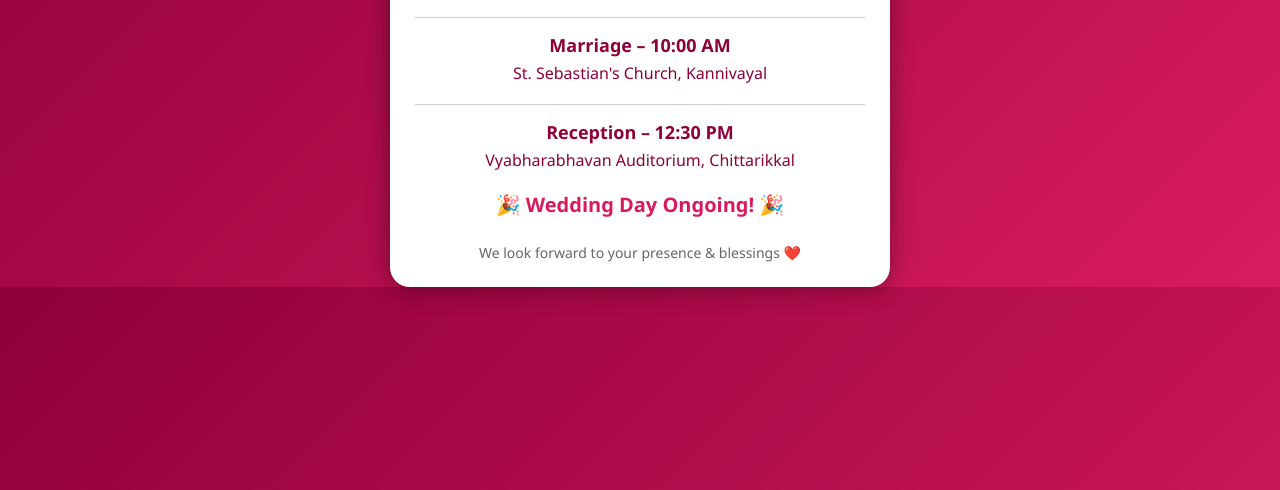
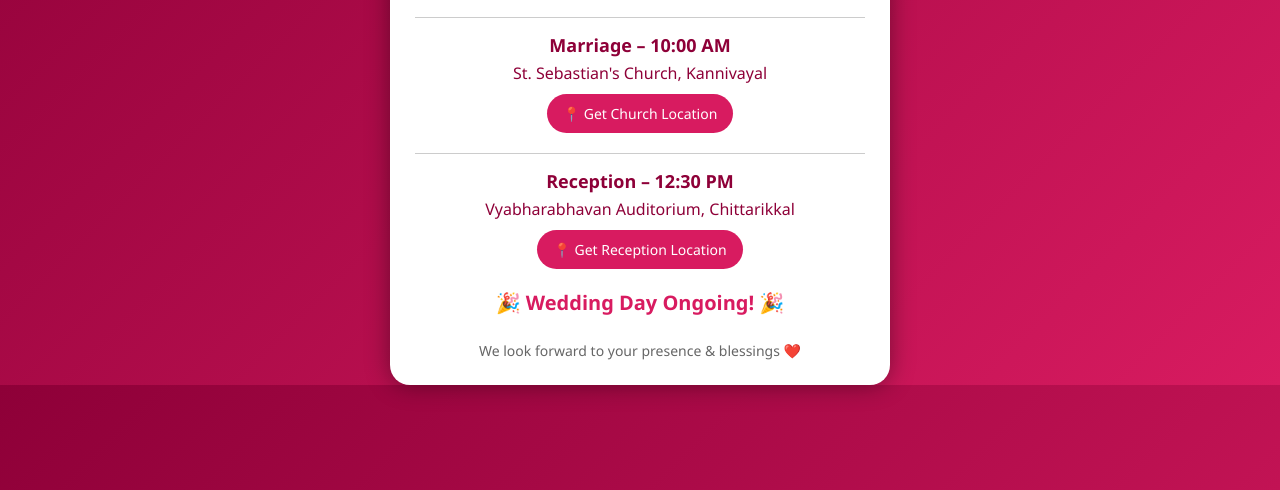
Before and after one commit to Selbindotin/Wedding-invitation, a plain HTML site: page index.html in a window 1280 px wide. Shown: the part 310-800 px from the top of the page. Drawn offline with Linux system fonts and the light colour scheme.

Commit message:
Update index.html

```diff
--- a/index.html
+++ b/index.html
@@ -63,6 +63,22 @@ body {
   margin-top: 5px;
 }
 
+.map-btn {
+  display: inline-block;
+  margin-top: 10px;
+  padding: 10px 16px;
+  background: #d81b60;
+  color: white;
+  text-decoration: none;
+  border-radius: 25px;
+  font-size: 14px;
+  transition: 0.2s;
+}
+
+.map-btn:hover {
+  background: #b0154b;
+}
+
 .footer {
   margin-top: 25px;
   font-size: 14px;
@@ -92,14 +108,26 @@ body {
     Together with our families, we invite you to celebrate our wedding
   </div>
 
+  <!-- CHURCH -->
   <div class="section">
     <div class="time">Marriage – 10:00 AM</div>
     <div class="place">St. Sebastian's Church, Kannivayal</div>
+
+    <!-- GPS BUTTON -->
+    <a class="map-btn" href="https://www.google.com/maps/search/?api=1&query=St+Sebastian's+Church+Kannivayal" target="_blank">
+      📍 Get Church Location
+    </a>
   </div>
 
+  <!-- RECEPTION -->
   <div class="section">
     <div class="time">Reception – 12:30 PM</div>
     <div class="place">Vyabharabhavan Auditorium, Chittarikkal</div>
+
+    <!-- GPS BUTTON -->
+    <a class="map-btn" href="https://www.google.com/maps/search/?api=1&query=Vyabharabhavan+Auditorium+Chittarikkal" target="_blank">
+      📍 Get Reception Location
+    </a>
   </div>
 
   <div class="countdown" id="countdown"></div>
```
